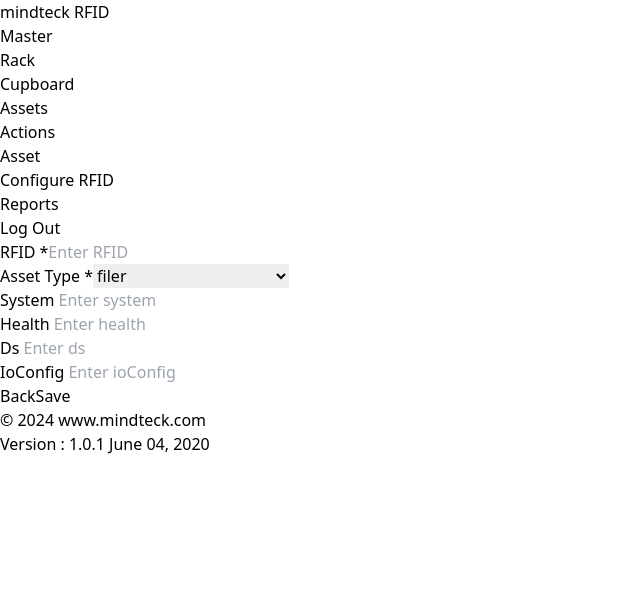
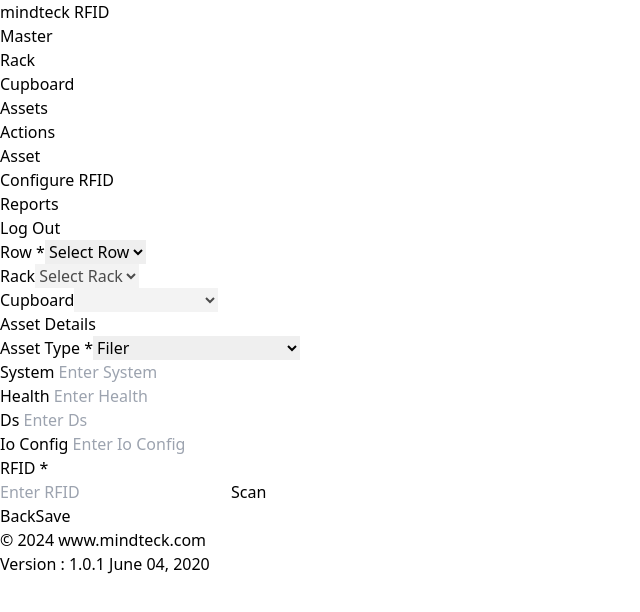
Before and after one commit to sabarisharan23/RFID, a React (Vite) app in the folder vite-project/: page /add-assets in a window 1280 px wide. Shown: the top 612 px of the page, without its empty margins (0-640 px from the left). Built offline with nearby package versions, Linux system fonts and the light colour scheme.

Commit message:
wip add asset based on type

```diff
--- a/vite-project/src/Masters/AssetsForm/AddAssets.tsx
+++ b/vite-project/src/Masters/AssetsForm/AddAssets.tsx
@@ -1,20 +1,63 @@
-import React, { useState } from 'react';
+import React, { useState, useEffect } from 'react';
 import { useNavigate } from 'react-router-dom';
 import { useAssetStore } from '../../store/store'; // Adjust the import path as needed
 
 const AssetForm: React.FC = () => {
-  const {
-    assetType,
-    addAsset,
-    rfids,
-  } = useAssetStore();
-
+  const { assetType, addAsset, getAssetsByParentId } = useAssetStore();
   const navigate = useNavigate();
 
   // Form state
   const [rfid, setRfid] = useState('');
   const [selectedAssetTypeId, setSelectedAssetTypeId] = useState(assetType[0].id);
   const [fields, setFields] = useState(assetType[0].fields);
+
+  // States for dropdown options
+  const [rows, setRows] = useState([]);
+  const [selectedRowId, setSelectedRowId] = useState('');
+  const [racks, setRacks] = useState([]);
+  const [selectedRackId, setSelectedRackId] = useState('');
+  const [cupboards, setCupboards] = useState([]);
+
+  // Fetch rows by parent ID
+  useEffect(() => {
+    const fetchRows = async () => {
+      const fetchedRows = await getAssetsByParentId('1234567890'); // Fetch rows using parent ID
+      setRows(fetchedRows);
+    };
+    fetchRows();
+  }, [getAssetsByParentId]);
+
+  // Fetch racks when a row is selected
+  useEffect(() => {
+    const fetchRacks = async () => {
+      if (selectedRowId) {
+        const fetchedRacks = await getAssetsByParentId(selectedRowId); // Fetch racks using selected row ID
+        setRacks(fetchedRacks);
+        setCupboards([]); // Reset cupboards when row changes
+        setSelectedRackId(''); // Reset selected rack
+      }
+    };
+    fetchRacks();
+  }, [selectedRowId, getAssetsByParentId]);
+
+  // Fetch cupboards when a rack is selected
+  useEffect(() => {
+    const fetchCupboards = async () => {
+      if (selectedRackId) {
+        const fetchedCupboards = await getAssetsByParentId(selectedRackId); // Fetch cupboards using selected rack ID
+        setCupboards(fetchedCupboards);
+      }
+    };
+    fetchCupboards();
+  }, [selectedRackId, getAssetsByParentId]);
+
+  // Utility function to format names
+  const formatName = (name: string) => {
+    return name
+      .replace(/([A-Z])/g, ' $1') // Add space before capital letters
+      .trim()                     // Remove any leading/trailing whitespace
+      .replace(/\b\w/g, char => char.toUpperCase()); // Capitalize first letter of each word
+  };
 
   // Handle field changes
   const handleFieldChange = (field: string, value: string) => {
@@ -25,7 +68,6 @@
   };
 
   const handleSave = () => {
-    // Add asset with the form data
     addAsset(rfid, selectedAssetTypeId, fields);
     console.log('Asset added:', { rfid, selectedAssetTypeId, fields });
     navigate('/assets'); // Navigate back after saving
@@ -35,26 +77,87 @@
     navigate('/assets');
   };
 
+  const handleScan = () => {
+    console.log('Scan button clicked'); // Placeholder for actual scanning logic
+  };
+
   return (
     <div className="min-h-screen bg-gray-100 p-6">
       <div className="bg-white mt-6 shadow rounded p-6">
         <div className="grid grid-cols-3 gap-6">
-          {/* RFID Input */}
+          {/* Row Dropdown */}
           <div>
             <label className="block text-sm font-medium text-gray-700">
-              RFID <span className="text-red-500">*</span>
+              Row <span className="text-red-500">*</span>
             </label>
-            <input
-              type="text"
-              value={rfid}
-              onChange={(e) => setRfid(e.target.value)}
+            <select
+              value={selectedRowId}
+              onChange={(e) => {
+                setSelectedRowId(e.target.value);
+                handleFieldChange('row', e.target.value); // Store row value in fields
+              }}
               className="block w-full border border-gray-300 rounded p-2 mt-1"
-              placeholder="Enter RFID"
-            />
+            >
+              <option value="" disabled>Select Row</option>
+              {rows.map((row) => (
+                <option key={row.RFID} value={row.RFID}>
+                  {formatName(row.fields.name)} {/* Assuming row has a name property */}
+                </option>
+              ))}
+            </select>
           </div>
 
-          {/* Asset Type Dropdown */}
+          {/* Rack Dropdown */}
           <div>
+            <label className="block text-sm font-medium text-gray-700">
+              Rack
+            </label>
+            <select
+              value={selectedRackId}
+              onChange={(e) => {
+                setSelectedRackId(e.target.value);
+                handleFieldChange('rack', e.target.value); // Store rack value in fields
+              }}
+              className="block w-full border border-gray-300 rounded p-2 mt-1"
+              disabled={!selectedRowId} // Enable only if a row is selected
+            >
+              <option value="" disabled>Select Rack</option>
+              {racks.map((rack) => (
+                <option key={rack.RFID} value={rack.RFID}>
+                  {formatName(rack.fields.name)} {/* Assuming rack has a name property */}
+                </option>
+              ))}
+            </select>
+          </div>
+
+          {/* Cupboard Dropdown */}
+          <div>
+            <label className="block text-sm font-medium text-gray-700">
+              Cupboard
+            </label>
+            <select
+              onChange={(e) => {
+                handleFieldChange('cupboard', e.target.value); // Store cupboard value in fields
+              }}
+              className="block w-full border border-gray-300 rounded p-2 mt-1"
+              disabled={!selectedRackId} // Enable only if a rack is selected
+            >
+              <option value="" disabled>Select Cupboard</option>
+              {cupboards.map((cupboard) => (
+                <option key={cupboard.RFID} value={cupboard.RFID}>
+                  {formatName(cupboard.fields.name)} {/* Assuming cupboard has a name property */}
+                </option>
+              ))}
+            </select>
+          </div>
+        </div>
+
+        {/* Render Dynamic Fields Based on Selected Asset Type */}
+        <div className="col-span-3 border border-gray-300 rounded p-4 mt-6">
+          <h2 className="text-lg font-semibold text-gray-700 mb-4">Asset Details</h2>
+          <div className="grid grid-cols-2 gap-4">
+            {/* Asset Type Dropdown moved here */}
+            <div className="col-span-2">
               <label className="block text-sm font-medium text-gray-700">
                 Asset Type <span className="text-red-500">*</span>
               </label>
@@ -63,35 +166,59 @@
                 onChange={(e) => {
                   const typeId = parseInt(e.target.value);
                   setSelectedAssetTypeId(typeId);
-                // Reset fields when asset type changes
                   const assetTypeSelected = assetType.find(at => at.id === typeId);
                   if (assetTypeSelected) {
-                  setFields(assetTypeSelected.fields);
+                    setFields(assetTypeSelected.fields); // Update fields when asset type changes
                   }
                 }}
-              className="block w-full border border-gray-300 rounded p-2 mt-1"
+                className="block w-full max-w-[450px] border border-gray-300 rounded p-2 mt-1"
               >
-              {assetType.map((type:any) => (
-                <option key={type.id} value={type.id}>{type.name}</option>
+                <option value="" disabled>Select Asset Type</option>
+                {assetType.map((type) => (
+                  <option key={type.id} value={type.id}>
+                    {formatName(type.name)}
+                  </option>
                 ))}
               </select>
             </div>
 
-          {/* Render Dynamic Fields Based on Selected Asset Type */}
             {Object.keys(fields).map((fieldKey) => (
-            <div key={fieldKey}>
+              <div key={fieldKey} className="max-w-[450px]">
                 <label className="block text-sm font-medium text-gray-700">
-                {fieldKey.charAt(0).toUpperCase() + fieldKey.slice(1)} {/* Capitalize field name */}
+                  {formatName(fieldKey)} {/* Format the label */}
                 </label>
                 <input
                   type="text"
                   value={fields[fieldKey]}
                   onChange={(e) => handleFieldChange(fieldKey, e.target.value)}
                   className="block w-full border border-gray-300 rounded p-2 mt-1"
-                placeholder={`Enter ${fieldKey}`}
+                  placeholder={`Enter ${formatName(fieldKey)}`} // Format placeholder as well
                 />
               </div>
             ))}
+          </div>
+        </div>
+
+        {/* RFID Input moved to the last position */}
+        <div>
+          <label className="block text-sm font-medium text-gray-700">
+            RFID <span className="text-red-500">*</span>
+          </label>
+          <div className="flex items-center space-x-2">
+            <input
+              type="text"
+              value={rfid}
+              onChange={(e) => setRfid(e.target.value)}
+              className="block w-full max-w-[450px] border border-gray-300 rounded p-2 mt-1"
+              placeholder="Enter RFID"
+            />
+            <button
+              onClick={handleScan}
+              className="bg-red-500 text-white px-4 py-2 rounded"
+            >
+              Scan
+            </button>
+          </div>
         </div>
 
         {/* Buttons */}
--- a/vite-project/src/store/store.ts
+++ b/vite-project/src/store/store.ts
@@ -31,7 +31,9 @@
   assetType: AssetType[]; // Array of different asset types
   Count: Count[]; // Array of counts corresponding to asset types
   assets: Asset[]; // List of assets with RFID
-  rfids: string[]; // List of RFID strings
+  rfids: string[];
+  getAssetsByParentId: (parentId: string) => Promise<never[]>;
+  // List of RFID strings
 
   // CRUD operations
   addAsset: <T>(rfid: string, typeId: number, fields: T, parentId?:string, children?:string[]) => void;
@@ -71,7 +73,6 @@
       name: "clientsDetailsSection",
       fields: {
         clientName: "",
-        location: "",
         os: "",
         capacity: "",
         available: "",
@@ -93,7 +94,6 @@
       name: "switchesDetailsSection",
       fields: {
         switchesName: "",
-        location: "",
         capacity: "",
         available: "",
         purpose: "",
@@ -108,7 +108,6 @@
         platform: "",
         partNumber3x5: "",
         mfgPn: "",
-        location: "",
         vendor: "",
         busyQuantity: ""
       }
@@ -121,7 +120,6 @@
         platform: "",
         partNumber3x5: "",
         mfgPn: "",
-        location: "",
         vendor: "",
         length: ""
       }
@@ -132,7 +130,6 @@
       fields: {
         partNumber3x5: "",
         mfgPn: "",
-        location: "",
         vendor: "",
         capacity: ""
       }
@@ -143,7 +140,6 @@
       fields: {
         partNumber3x5: "",
         mfgPn: "",
-        location: "",
         vendor: "",
         capacity: ""
       }
@@ -153,8 +149,7 @@
       name: "battery",
       fields: {
         partNumber3x5: "",
-        mfgPn: "",
-        location: ""
+        mfgPn: ""
       }
     },
     {
@@ -162,8 +157,7 @@
       name: "fans",
       fields: {
         partNumber3x5: "",
-        mfgPn: "",
-        location: ""
+        mfgPn: ""
       }
     },
     {
@@ -171,7 +165,6 @@
       name: "usbPendrives",
       fields: {
         capacity: "",
-        location: "",
         vendor: ""
       }
     },
@@ -181,7 +174,6 @@
       fields: {
         partNumber3x5: "",
         mfgPn: "",
-        location: "",
         vendor: "",
         capacity: ""
       }
@@ -192,7 +184,6 @@
       fields: {
         partNumber3x5: "",
         mfgPn: "",
-        location: "",
         vendor: "",
         capacity: ""
       }
@@ -203,7 +194,6 @@
       fields: {
         partNumber3x5: "",
         mfgPn: "",
-        location: "",
         vendor: "",
         capacity: ""
       }
@@ -214,7 +204,6 @@
       fields: {
         partNumber3x5: "",
         mfgPn: "",
-        location: "",
         vendor: "",
         capacity: ""
       }
@@ -225,7 +214,6 @@
       fields: {
         partNumber3x5: "",
         mfgPn: "",
-        location: "",
         vendor: "",
         capacity: ""
       }
@@ -237,7 +225,6 @@
         sfpType: "",
         partNumber3x5: "",
         mfgPn: "",
-        location: "",
         vendor: "",
         capacity: ""
       }
@@ -283,6 +270,7 @@
       }
     }
   ],
+
   Count:  [
     {
       id: 1,
@@ -424,14 +412,14 @@
       },
   ],
 
-  assets: [],
+  assets: [{RFID: "1234567890", type: 20, fields: {name:"Lab-1", description:"Lab-1 location"}, isAvailable: true,  children: ["1234567891"]}, {RFID: "1234567891", type: 21, fields: {name:"Row-1", description:"Row-1 location"}, isAvailable: true,  parentId: "1234567890"}, {RFID: "1234567892", type: 22, fields: {name:"Rack-1", description:"Rack-1 location"}, isAvailable: true, parentId: "1234567891", children: ["1234567893"]}, {RFID: "1234567893", type: 23, fields: {name:"Cupboard-1", description:"Cupboard-1 location"}, isAvailable: true, parentId: "1234567892"}],
 
   rfids: [],
 
   // CRUD operations for assets
   addAsset: (rfid, typeId, fields, parentId, children) => {
     const assetType = get().assetType.find(at => at.id === typeId);
-    if (!assetType) return; // assetType with the given typeId not found
+    if (!assetType) return;
 
     const newAsset: Asset = {
       RFID: rfid,
@@ -490,4 +478,7 @@
   getAssetsByType: (typeId) => {
     return get().assets.filter((asset) => asset.type === typeId);
   },
+  getAssetsByParentId: async (parentId: string) => {
+    return get().assets.filter((asset) => asset.parentId === parentId);
+  }
 }));
```
Lines whose indentation alone changed are shown as unchanged.
